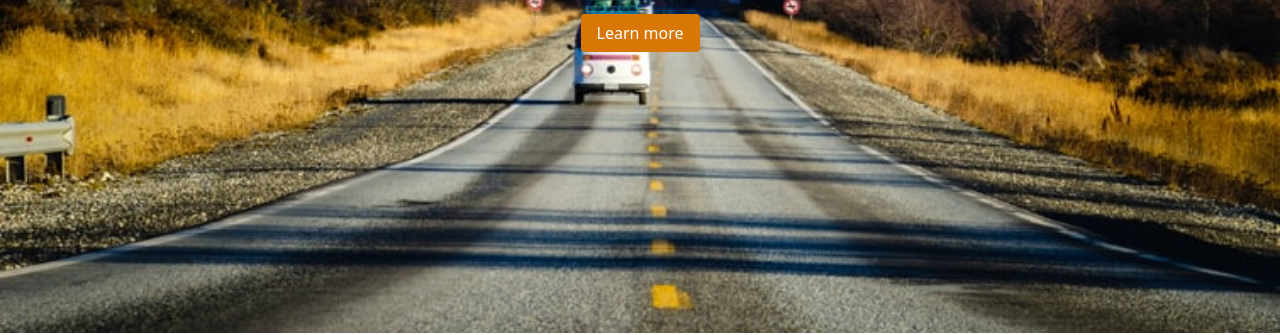
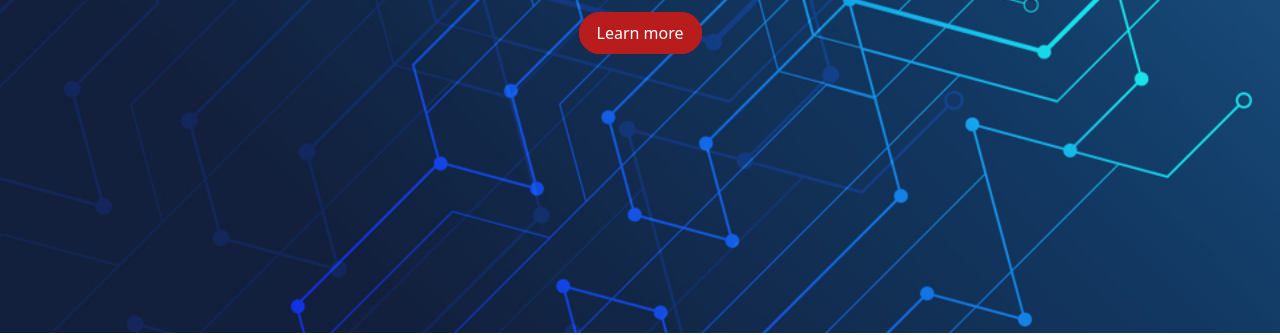
Before and after one commit to sunitakatoch/Dummy-Project, a website built with Vite: page index.html in a window 1280 px wide. Shown: the part 502-837 px from the top of the page. Built offline with nearby package versions, Linux system fonts and the light colour scheme.

Commit message:
update:banner section

```diff
--- a/index.html
+++ b/index.html
@@ -73,12 +73,12 @@
 
        <!-- *****Banner section starts******* -->
       <!--****************************-->
-      <section class="bg-no-repeat bg-center bg-cover py-72 text-center text-white" style="background-image: url(./banner.jpg); ">
+      <section class="bg-no-repeat bg-center bg-cover py-72 text-center text-white" style="background-image: url(./banner-2.jpg); ">
         <div class="banner-content max-w-3xl px-4 m-auto">
         <h1 class="text-white text-4xl font-bold capitalize">hello dummy project</h1>
         <p class="pt-6 ">Lorem ipsum dolor sit amet consectetur adipisicing elit. Sed mollitia eligendi atque distinctio voluptatibus, dolor saepe temporibus explicabo incidunt dicta quam recusandae minus rerum numquam aliquam. Quas quia corrupti repellat.</p>
         <div class="btn-div pt-6">
-          <a href="" class="bg-yellow-600 py-2 px-4 rounded text-base">Learn more</a>
+          <a href="" class="bg-red-700 py-2 px-4 rounded-3xl text-base border-2 border-red-700 transition delay-150 hover:text-red-700 hover:border-red-700 hover:border-2  hover:bg-transparent">Learn more</a>
         </div>
       </div>
       </section>
```
Also changed, not shown: banner-2.jpg (added).
